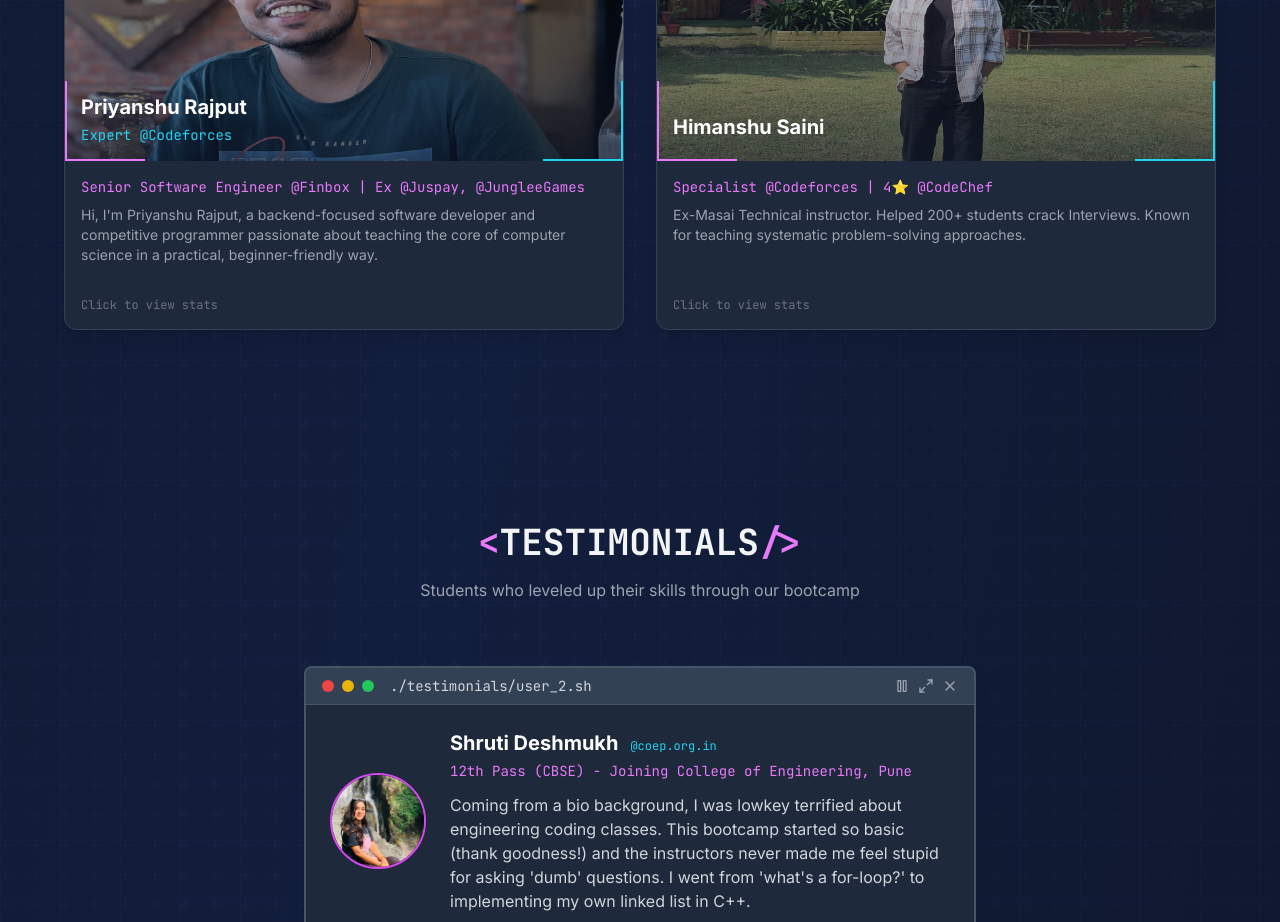
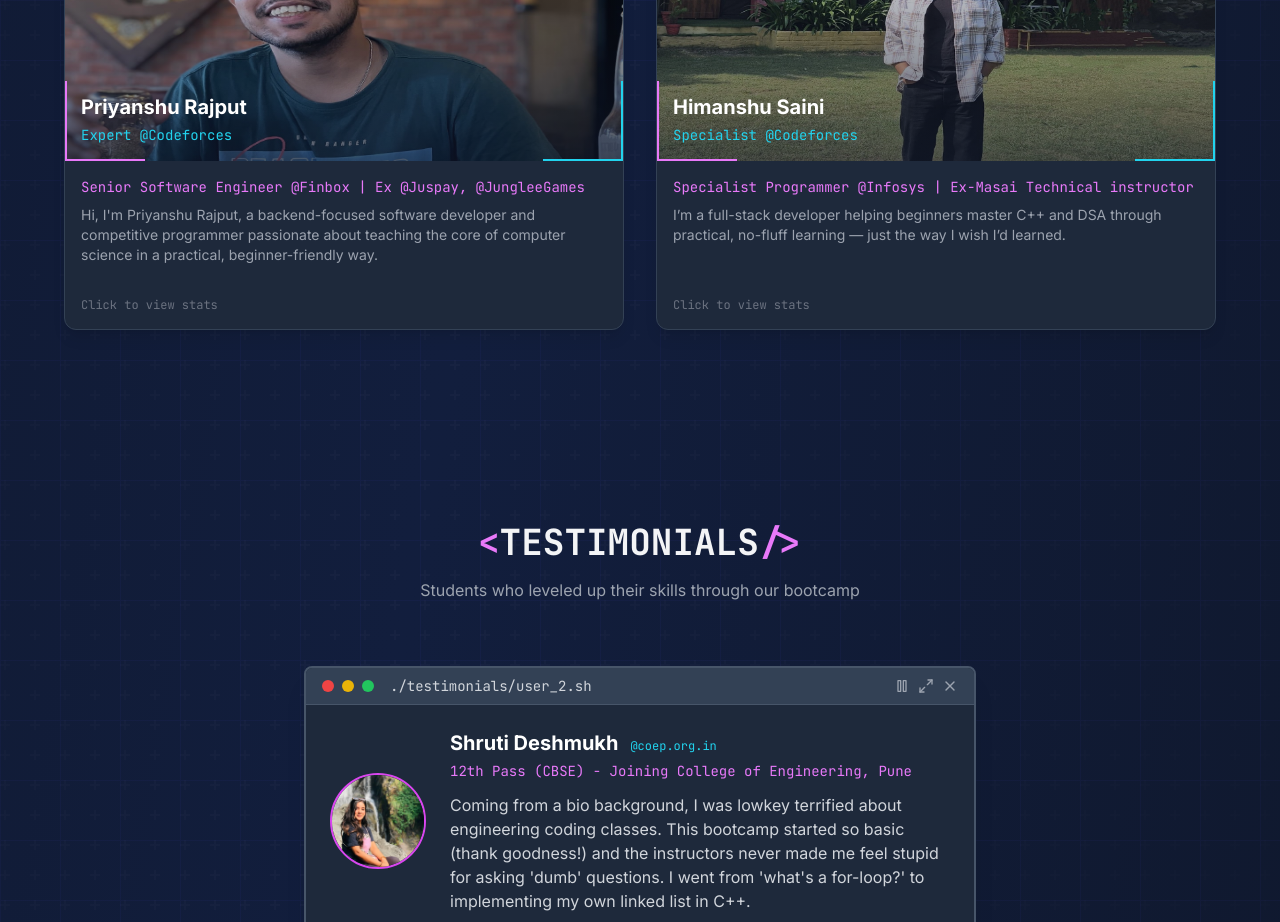
Before and after one commit to priyanshu360/bootcamp, a React (Vite) app: page / in a window 1280 px wide. Shown: the part 4620-5542 px from the top of the page. Built offline with nearby package versions, Linux system fonts and the light colour scheme; no server answers.

Commit message:
Info Update

```diff
--- a/src/components/Instructors.tsx
+++ b/src/components/Instructors.tsx
@@ -22,20 +22,21 @@ const instructors = [
   },
   {
     name: "Himanshu Saini",
+    title: "Specialist @Codeforces",
     specialty: "Problem Solving Strategies",
-    bio: "Ex-Masai Technical instructor. Helped 200+ students crack Interviews. Known for teaching systematic problem-solving approaches.",
+    bio: "I’m a full-stack developer helping beginners master C++ and DSA through practical, no-fluff learning — just the way I wish I’d learned.",
     image: "/static/himanshu.jpg",
     stats: {
       exp: 3,
       problems: 900,
       students: 200
     },
-     achievements: "Specialist @Codeforces | 4⭐ @CodeChef",
+    achievements: "Specialist Programmer @Infosys | Ex-Masai Technical instructor",
     social: {
       github: "github.com/himanshu257git",
       linkedin: "linkedin.com/in/himanshuu257"
     }
-  }
+  },
 ];
 
 const Instructors = () => {
```
